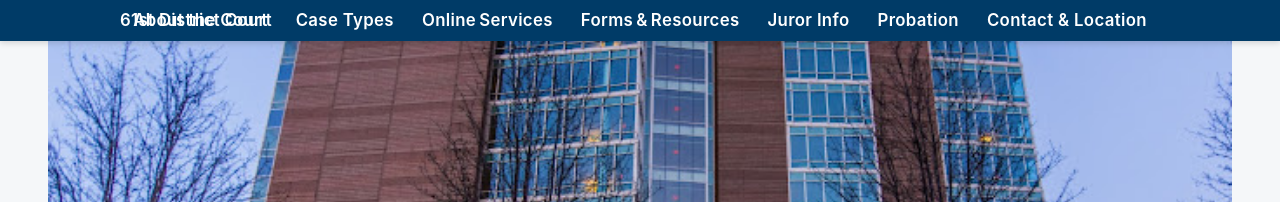
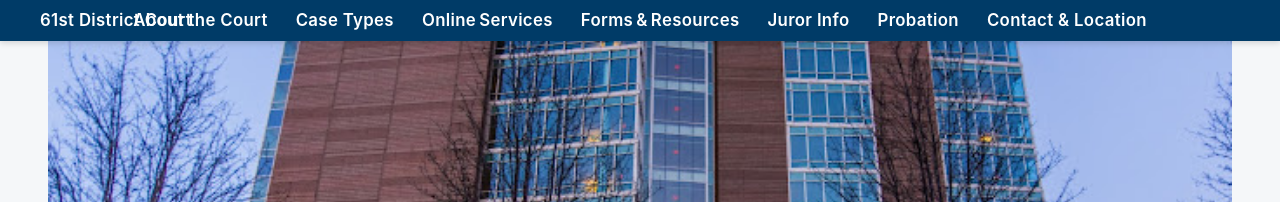
Before and after one commit to DrStern/DanFischer.github.io, a Jekyll site: the page built from index.md, in a window 1280 px wide. Shown: the top 202 px of the page. Built offline with Jekyll 4.4.1, drawn with Linux system fonts in a browser that asks for light colours.

Commit message:
Update custom.css

```diff
--- a/assets/css/custom.css
+++ b/assets/css/custom.css
@@ -35,8 +35,8 @@ a:hover{color:#003f8c;text-decoration:underline}
 /* Home / logo link */
 .home-link{
   position:absolute;
-  left:7.5rem;      /* ← tweak here to move logo right/left */
-  margin-right:2.5rem;/* ← tweak here to widen/narrow gap before menu */
+  left:2.5rem;          /* ← tweak to move the logo right/left */
+  margin-right:3rem;    /* ← tweak to widen/narrow gap before the menu */
   font-weight:700;
   color:#fff;
   text-decoration:none;
@@ -55,23 +55,21 @@ a:hover{color:#003f8c;text-decoration:underline}
 
 /* Nav‑link appearance */
 .navbar a{
-  color:#ffffff;
-  font-weight:600;
-  font-size:1.05rem;
-  letter-spacing:.02em;
+  color:#ffffff;        /* bright white text */
+  font-weight:600;      /* semi‑bold */
+  font-size:1.05rem;    /* slightly larger than default */
+  letter-spacing:.02em; /* gentle spacing */
   text-decoration:none;
   transition:opacity .15s;
 }
 .navbar a:hover{opacity:.85}
 
-/* DROPDOWNS
-   --------------------------------------------------------------------- */
+/* DROPDOWNS */
 .navbar li{position:relative}
 .dropdown{
   position:absolute;
-  left:50%;
+  left:0;               /* anchor flush under parent link */
   top:100%;
-  transform:translateX(-50%);
   background:#fff;
   color:#212529;
   border-radius:.5rem;
@@ -88,6 +86,8 @@ a:hover{color:#003f8c;text-decoration:underline}
 }
 .dropdown a:hover{background:#f1f3f5}
 .navbar li:hover>.dropdown{display:block}
+
+
 
 /* HERO BAND
    --------------------------------------------------------------------- */
```
